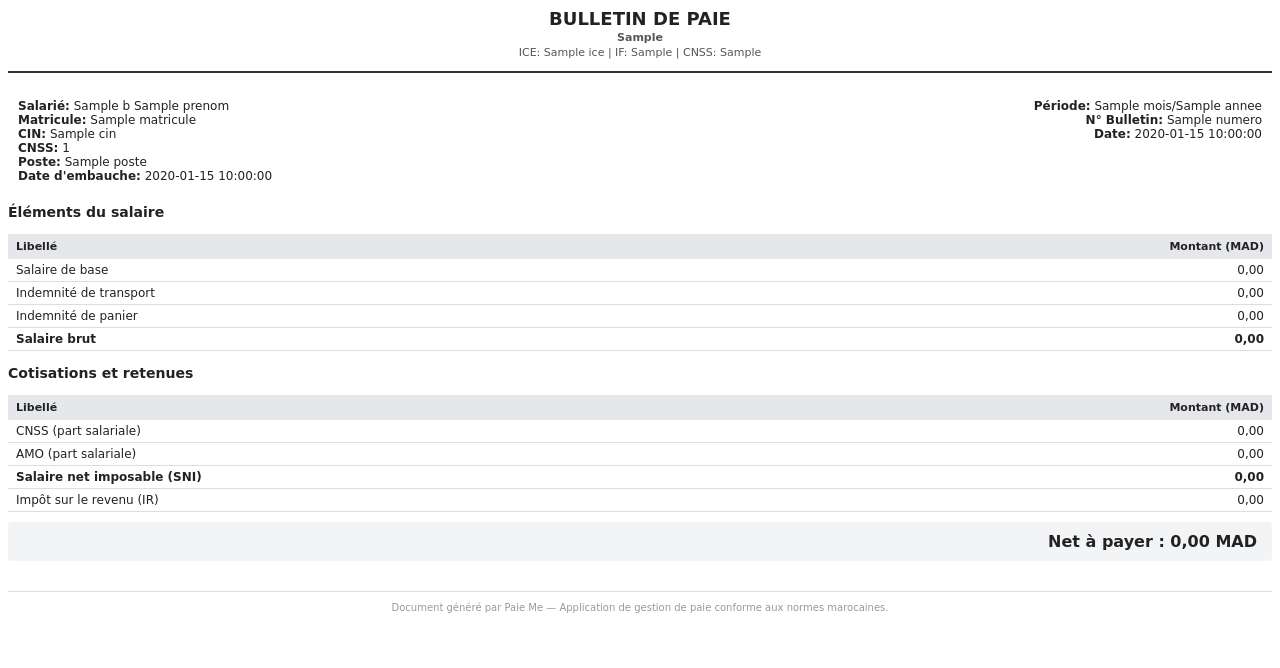
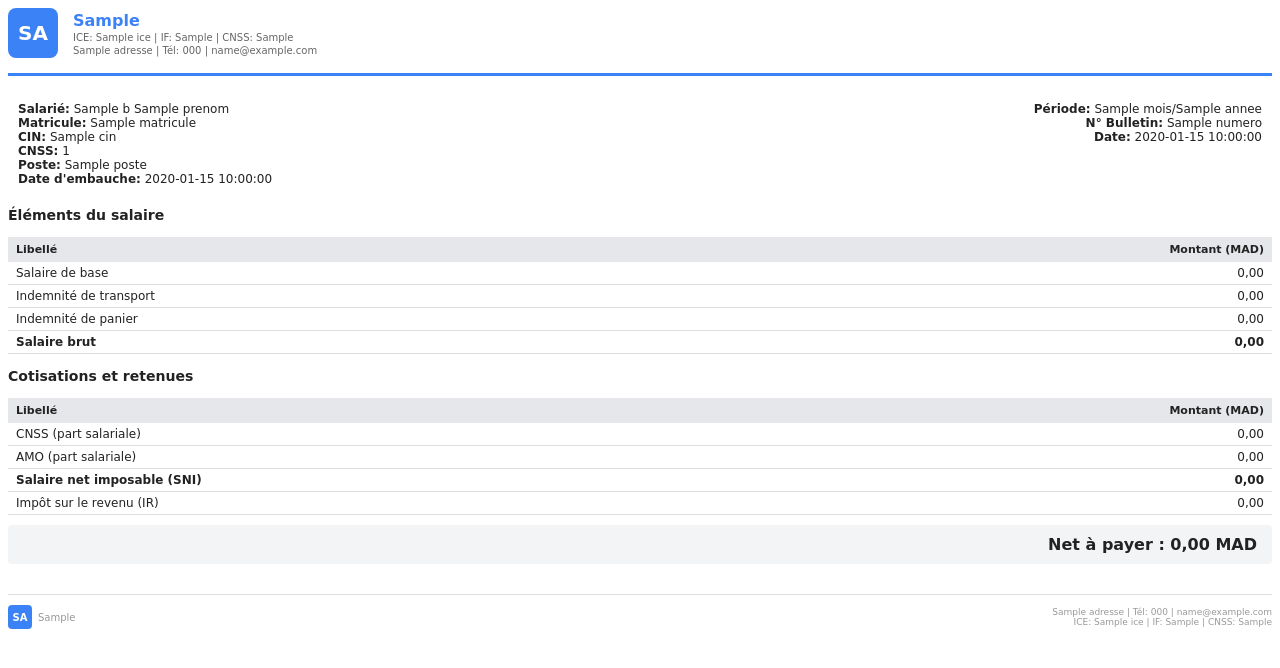
Before and after one commit to DevopsAbdel/paie-me, a PHP site: the page made by views/bulletins/pdf.php in a window 1280 px wide. Shown: the top 668 px of the page. Run offline with PHP 8.4, Linux system fonts and the light colour scheme; the template is opened without the code that fills it: most values are stand-ins (such as "Sample title", 1, 10 or a date in 2020).

Commit message:
Ajout en-tête (logo société) et pied de page (infos société) aux bulletins

```diff
--- a/controllers/BulletinController.php
+++ b/controllers/BulletinController.php
@@ -76,6 +76,7 @@ class BulletinController extends Controller
                    s.date_embauche, s.situation_familiale, s.nb_enfants, s.indemnite_transport,
                    s.indemnite_panier, s.indemnite_representation, s.avantage_logement, s.salaire_base,
                    so.raison_sociale, so.ice, so.if_fiscal, so.cnss as cnss_societe, so.rc, so.ville,
+                   so.adresse, so.telephone, so.email, so.logo, so.banque, so.rib,
                    p.mois, p.annee
             FROM bulletins b
             JOIN paies pa ON b.paie_id = pa.id
--- a/views/bulletins/pdf.php
+++ b/views/bulletins/pdf.php
@@ -21,10 +21,21 @@
     </style>
 </head>
 <body>
-    <div class="header">
-        <h1>BULLETIN DE PAIE</h1>
-        <p><strong><?= htmlspecialchars($b['raison_sociale']) ?></strong></p>
-        <p>ICE: <?= htmlspecialchars($b['ice']) ?> | IF: <?= htmlspecialchars($b['if_fiscal']) ?> | CNSS: <?= htmlspecialchars($b['cnss_societe']) ?></p>
+    <div class="header" style="display:flex; align-items:center; gap:15px; text-align:left; border-bottom:3px solid #3b82f6; padding-bottom:15px;">
+        <div style="width:50px; height:50px; background:#3b82f6; border-radius:8px; display:flex; align-items:center; justify-content:center; font-size:20px; font-weight:700; color:#fff;">
+            <?= strtoupper(mb_substr($b['raison_sociale'], 0, 2)) ?>
+        </div>
+        <div style="flex:1;">
+            <h1 style="font-size:16px; margin:0; color:#3b82f6;"><?= htmlspecialchars($b['raison_sociale']) ?></h1>
+            <p style="margin:2px 0; font-size:10px; color:#666;">
+                ICE: <?= htmlspecialchars($b['ice']) ?> | IF: <?= htmlspecialchars($b['if_fiscal']) ?> | CNSS: <?= htmlspecialchars($b['cnss_societe']) ?>
+            </p>
+            <p style="margin:0; font-size:10px; color:#666;">
+                <?= htmlspecialchars($b['adresse'] ?? '') ?>
+                <?php if ($b['telephone']): ?> | Tél: <?= htmlspecialchars($b['telephone']) ?><?php endif; ?>
+                <?php if ($b['email']): ?> | <?= htmlspecialchars($b['email']) ?><?php endif; ?>
+            </p>
+        </div>
     </div>
 
     <table class="infos">
@@ -74,8 +85,20 @@
 
     <div class="net">Net à payer : <?= number_format($b['net_a_payer'], 2, ',', ' ') ?> MAD</div>
 
-    <div class="footer">
-        Document généré par Paie Me — Application de gestion de paie conforme aux normes marocaines.
+    <div class="footer" style="display:flex; justify-content:space-between; align-items:center;">
+        <div style="display:flex; align-items:center; gap:6px;">
+            <div style="width:24px; height:24px; background:#3b82f6; border-radius:4px; display:flex; align-items:center; justify-content:center; font-size:10px; font-weight:700; color:#fff;">
+                <?= strtoupper(mb_substr($b['raison_sociale'], 0, 2)) ?>
+            </div>
+            <span><?= htmlspecialchars($b['raison_sociale']) ?></span>
+        </div>
+        <div style="text-align:right; font-size:9px;">
+            <?= htmlspecialchars($b['adresse'] ?? '') ?>
+            <?php if ($b['telephone']): ?> | Tél: <?= htmlspecialchars($b['telephone']) ?><?php endif; ?>
+            <?php if ($b['email']): ?> | <?= htmlspecialchars($b['email']) ?><?php endif; ?>
+            <br>
+            ICE: <?= htmlspecialchars($b['ice']) ?> | IF: <?= htmlspecialchars($b['if_fiscal']) ?> | CNSS: <?= htmlspecialchars($b['cnss_societe']) ?>
+        </div>
     </div>
 </body>
 </html>
```
Also changed, not shown: views/bulletins/show.php (+42 -23 lines).
